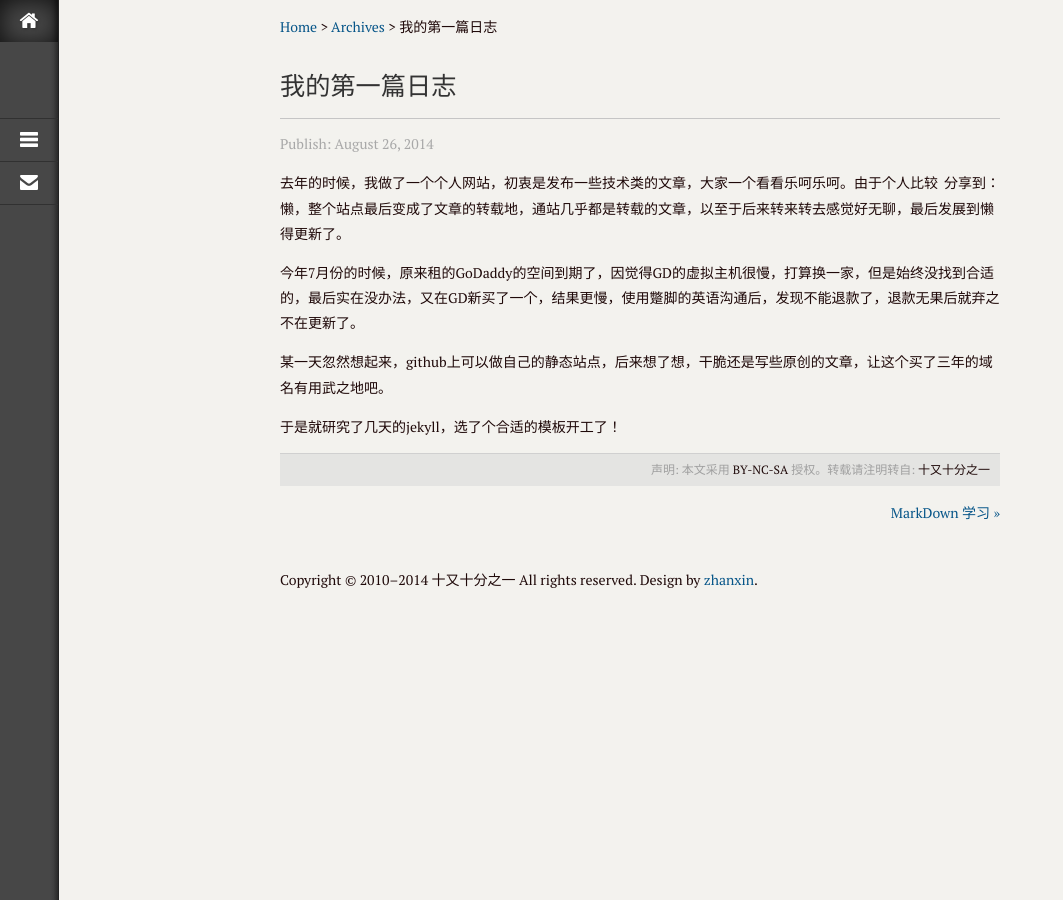
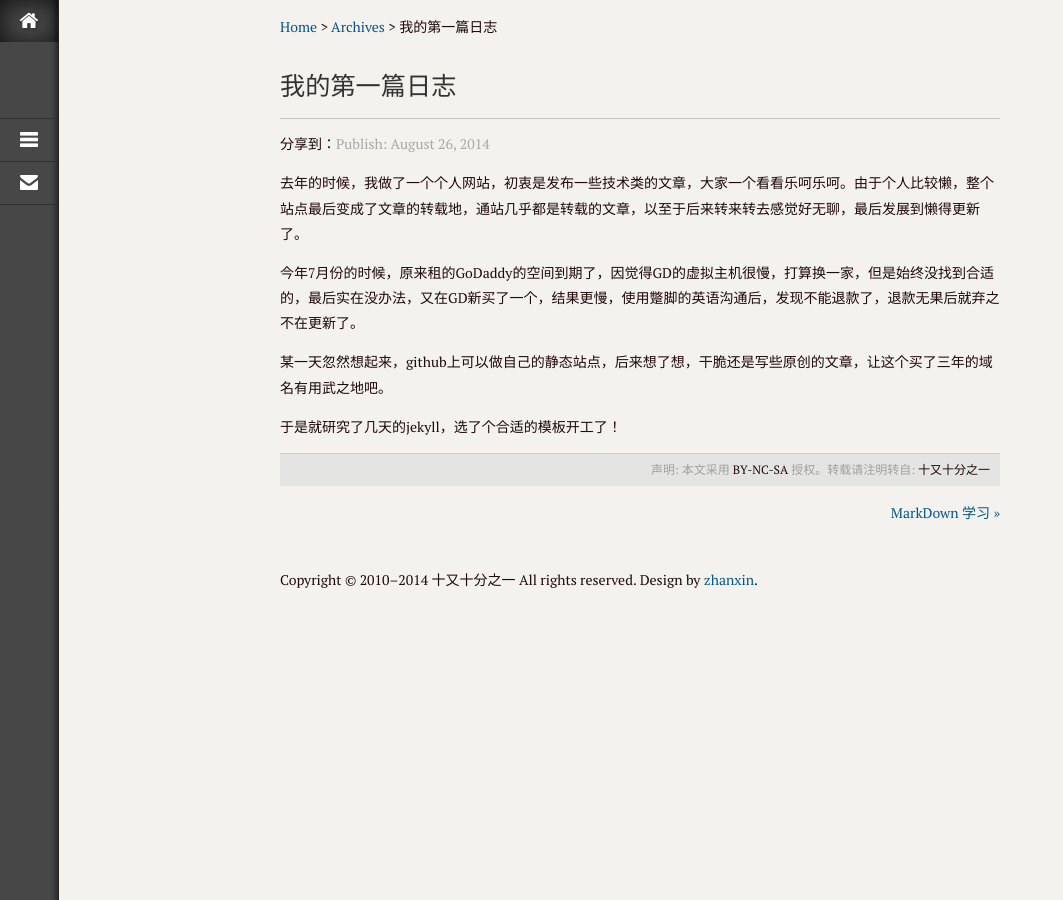
Before and after one commit to mcwz/myblog, a Jekyll site: the page built from _posts/2014-08-26-001-my-first-blog.md, in a window 1280 px wide. Shown: the whole page, without its empty margins (0-1063 px from the left). Built offline with Jekyll 4.4.1, drawn with Linux system fonts in a browser that asks for light colours; Markdown is read by kramdown in place of the engine named in the settings; comment, search, counter and statistics services are not loaded.

Commit message:
add comment & share

```diff
--- a/_layouts/post.html
+++ b/_layouts/post.html
@@ -10,7 +10,6 @@
     {{ page.title }}
 </p>
 <h1 class="lotus-pagetit">{{ page.title }}</h1>
-<p class="lotus-meta">Publish: <time class="date" pubdate="{{ page.date  | date: "%B %e, %Y" }}">{{ page.date | date: "%B %e, %Y" }}</time>
 <div class="share_line">
 <!-- JiaThis Button BEGIN -->
 <div class="jiathis_style"><span class="jiathis_txt">分享到：</span>
@@ -32,7 +31,8 @@
 <script type="text/javascript" src="http://v3.jiathis.com/code/jia.js?uid=1861921" charset="utf-8"></script>
 <!-- JiaThis Button END -->
 </div>
-</p>
+
+<p class="lotus-meta">Publish: <time class="date" pubdate="{{ page.date  | date: "%B %e, %Y" }}">{{ page.date | date: "%B %e, %Y" }}</time></p>
 <article  itemscope itemtype="http://schema.org/Article" class="lotus-post">
 {{ content }}
 </article>
--- a/static/style.css
+++ b/static/style.css
@@ -938,4 +938,4 @@
 .pagination li{list-style:none;}
 
 article .description{margin-bottom:15px;border-bottom:1px dotted #CCCCCC;padding-bottom:15px;}
-.share_line{height:25px;line-height:25px;float:right;}
+.share_line{height:25px;line-height:25px;float:left;}
```
Also changed, not shown: 9 other files.
